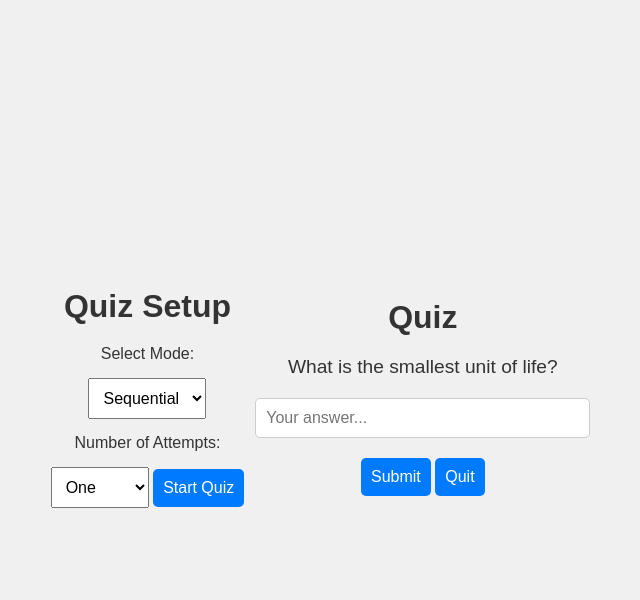
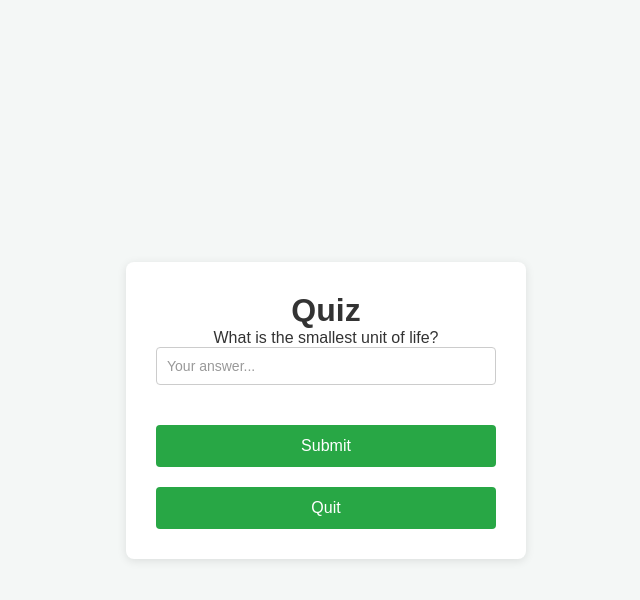
Before and after one commit to rudraksha132/quiz, a plain HTML site: page index.html in a window 1280 px wide. Both pictures are taken after a click on the button "Start Quiz". Shown: the whole page, without its empty margins (314-954 px from the left). Drawn offline with Linux system fonts and the light colour scheme.

Commit message:
Update styles.css

```diff
--- a/styles.css
+++ b/styles.css
@@ -1,85 +1,107 @@
 /* Basic Reset */
-body, h1, p, select, input, button {
+* {
     margin: 0;
     padding: 0;
     box-sizing: border-box;
+    font-family: 'Arial', sans-serif;
 }
 
 /* Body Styling */
 body {
-    font-family: Arial, sans-serif;
-    background-color: #f0f0f0;
+    background-color: #f4f7f6;
     color: #333;
-    padding: 20px;
     display: flex;
     justify-content: center;
     align-items: center;
     height: 100vh;
+    padding: 20px;
 }
 
-/* Setup Section Styling */
+/* Setup Container */
 #setup {
+    background-color: #ffffff;
+    border-radius: 8px;
+    box-shadow: 0 2px 10px rgba(0, 0, 0, 0.1);
+    padding: 30px;
     text-align: center;
+    width: 100%;
+    max-width: 400px;
 }
 
 #setup h1 {
-    font-size: 2em;
+    font-size: 24px;
+    margin-bottom: 20px;
+    color: #333;
+}
+
+label {
+    font-weight: bold;
+    display: block;
+    margin-top: 10px;
+    color: #555;
+}
+
+select {
+    width: 100%;
+    padding: 10px;
+    border: 1px solid #ccc;
+    border-radius: 4px;
+    margin-top: 5px;
+    font-size: 14px;
+    color: #333;
+    background-color: #fff;
+}
+
+button {
+    width: 100%;
+    background-color: #28a745;
+    color: #fff;
+    border: none;
+    padding: 12px;
+    font-size: 16px;
+    border-radius: 4px;
+    cursor: pointer;
+    transition: background-color 0.3s;
+    margin-top: 20px;
+}
+
+button:hover {
+    background-color: #218838;
+}
+
+/* Quiz Content Container */
+#quiz-content {
+    background-color: #ffffff;
+    border-radius: 8px;
+    box-shadow: 0 2px 10px rgba(0, 0, 0, 0.1);
+    padding: 30px;
+    text-align: center;
+    width: 100%;
+    max-width: 400px;
+    margin-top: 20px;
+}
+
+#quiz-content h2 {
+    font-size: 20px;
+    margin-bottom: 20px;
+    color: #333;
+}
+
+input[type="text"] {
+    width: 100%;
+    padding: 10px;
+    border: 1px solid #ccc;
+    border-radius: 4px;
+    font-size: 14px;
+    color: #333;
     margin-bottom: 20px;
 }
 
-label {
-    display: block;
-    margin: 10px 0;
+input[type="text"]::placeholder {
+    color: #999;
 }
 
-select, button {
-    padding: 10px;
-    font-size: 1em;
-    margin: 5px 0;
-}
-
-button {
-    cursor: pointer;
-    background-color: #007bff;
-    color: #fff;
-    border: none;
-    border-radius: 5px;
-    transition: background-color 0.3s;
-}
-
-button:hover {
-    background-color: #0056b3;
-}
-
-/* Quiz Content Styling */
-#quiz-content {
-    text-align: center;
-}
-
-#quiz-content.hidden {
+/* Hidden Class */
+.hidden {
     display: none;
 }
-
-#quiz-content h1 {
-    font-size: 2em;
-    margin-bottom: 20px;
-}
-
-#question {
-    font-size: 1.2em;
-    margin-bottom: 20px;
-}
-
-#user-answer {
-    padding: 10px;
-    font-size: 1em;
-    width: calc(100% - 22px); /* Adjust width to fit within the container */
-    max-width: 500px;
-    margin-bottom: 10px;
-    border: 1px solid #ccc;
-    border-radius: 5px;
-}
-
-#submit-answer, #quit-quiz {
-    margin-top: 10px;
-}
```
